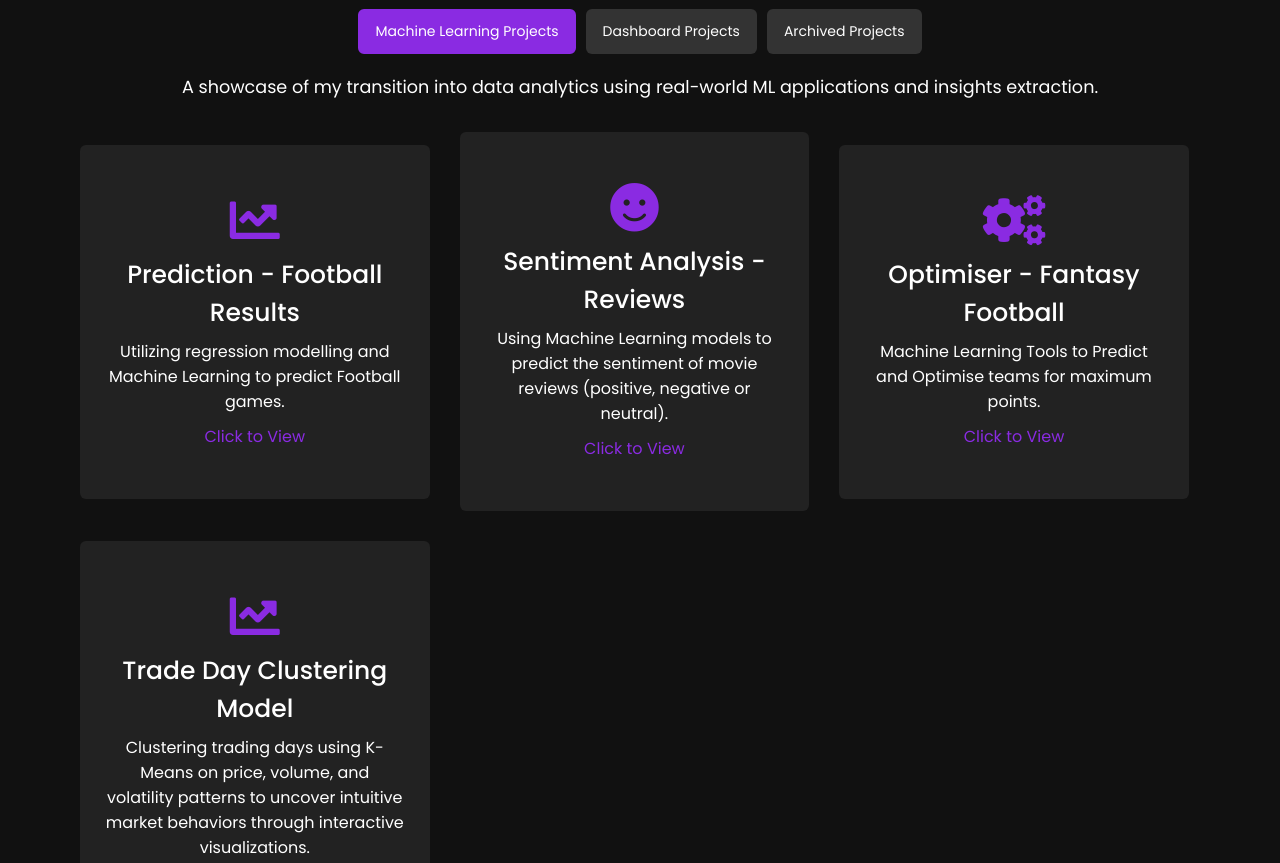
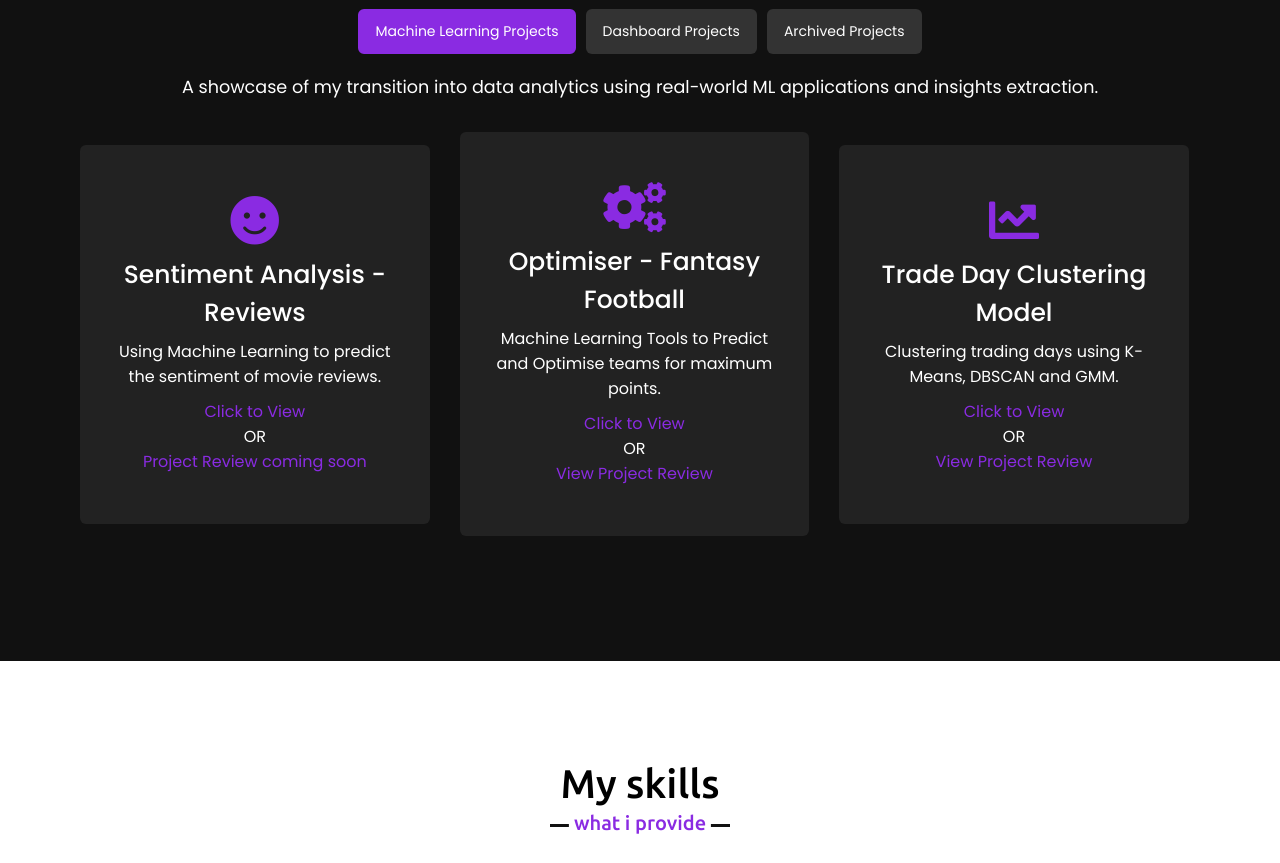
Before and after one commit to Aarshika1/profile-website, a plain HTML site: page index.html in a window 1280 px wide. Shown: the part 840-1703 px from the top of the page. Drawn offline with nearby package versions, Linux system fonts and the light colour scheme.

Commit message:
Added project review for optimizer

```diff
--- a/index.html
+++ b/index.html
@@ -45,7 +45,7 @@
                         I enjoy working at the intersection of business and technology — uncovering patterns, identifying opportunities, and helping
                         teams make better decisions. I'm currently seeking roles as a Data Analyst or Business Analyst where I can contribute through
                         exploratory analysis, dashboarding, stakeholder engagement, and storytelling with data.</p>
-                        <a class="btn line-btn-dark btn-icon btn-radius" href="Aarshika Singh.pdf" title="" download> Download CV</a>
+                        <a class="btn line-btn-dark btn-icon btn-radius" href="Aarshika Singh.pdf" target="_blank"> View CV</a>
                 </div>
             </div>
         </div>
@@ -69,19 +69,16 @@
              <div class="projects-content">
                 <div class="card">
                     <div class="box">
-                        <i class="fas fa-chart-line"></i>
-                        <div class="text">Prediction - Football Results</div>
-                        <p>Utilizing regression modelling and Machine Learning to predict Football games.</p>
-                        <a href="https://appfootballprediction-rpjynmuma2una2i2vsnrjr.streamlit.app/" target="_blank">Click to View</a>
-                    </div>
-                </div>
-
-                <div class="card">
-                    <div class="box">
                         <i class="fas fa-smile"></i>
                         <div class="text">Sentiment Analysis - Reviews</div>
-                        <p>Using Machine Learning models to predict the sentiment of movie reviews (positive, negative or neutral).</p>
+                        <p>Using Machine Learning to predict the sentiment of movie reviews.</p>
                         <a href="https://review-sentiment-analysis-with-ml.streamlit.app/" target="_blank">Click to View</a>
+                        <br>
+                        <span>OR</span>
+                        <br>
+                        <a target="_blank" class="btn line-btn-dark btn-icon btn-radius">
+                            Project Review coming soon
+                        </a>
                     </div>
                 </div>
 
@@ -91,18 +88,25 @@
                         <div class="text">Optimiser - Fantasy Football</div>
                         <p>Machine Learning Tools to Predict and Optimise teams for maximum points.</p>
                         <a href="https://fploptimiser-bcwqgawjkb2446ahkwdbet.streamlit.app/" target="_blank">Click to View</a>
+                        <br>
+                        <span>OR</span>
+                        <br>
+                        <a href="documents/Optimiser Project Review.pdf" target="_blank" class="btn line-btn-dark btn-icon btn-radius">
+                            View Project Review
+                        </a>
                     </div>
                 </div>
                 <div class="card">
                     <div class="box">
                         <i class="fas fa-chart-line"></i>
                         <div class="text">Trade Day Clustering Model</div>
-                        <p>Clustering trading days using K-Means on price, volume, and volatility patterns to uncover intuitive market behaviors through interactive visualizations.</p>
+                        <p>Clustering trading days using K-Means, DBSCAN and GMM.</p>
                         <a href="https://trade-day-clustering.streamlit.app/" target="_blank">Click to View</a>
                         <br>
+                        <span>OR</span>
                         <br>
-                        <a href="documents/Trade Clustering Project Review.pdf" download class="btn line-btn-dark btn-icon btn-radius">
-                            Download Project Review
+                        <a href="documents/Trade Clustering Project Review.pdf" target="_blank" class="btn line-btn-dark btn-icon btn-radius">
+                            View Project Review
                         </a>
                     </div>
                 </div>
```
Also changed, not shown: 2 other files.
